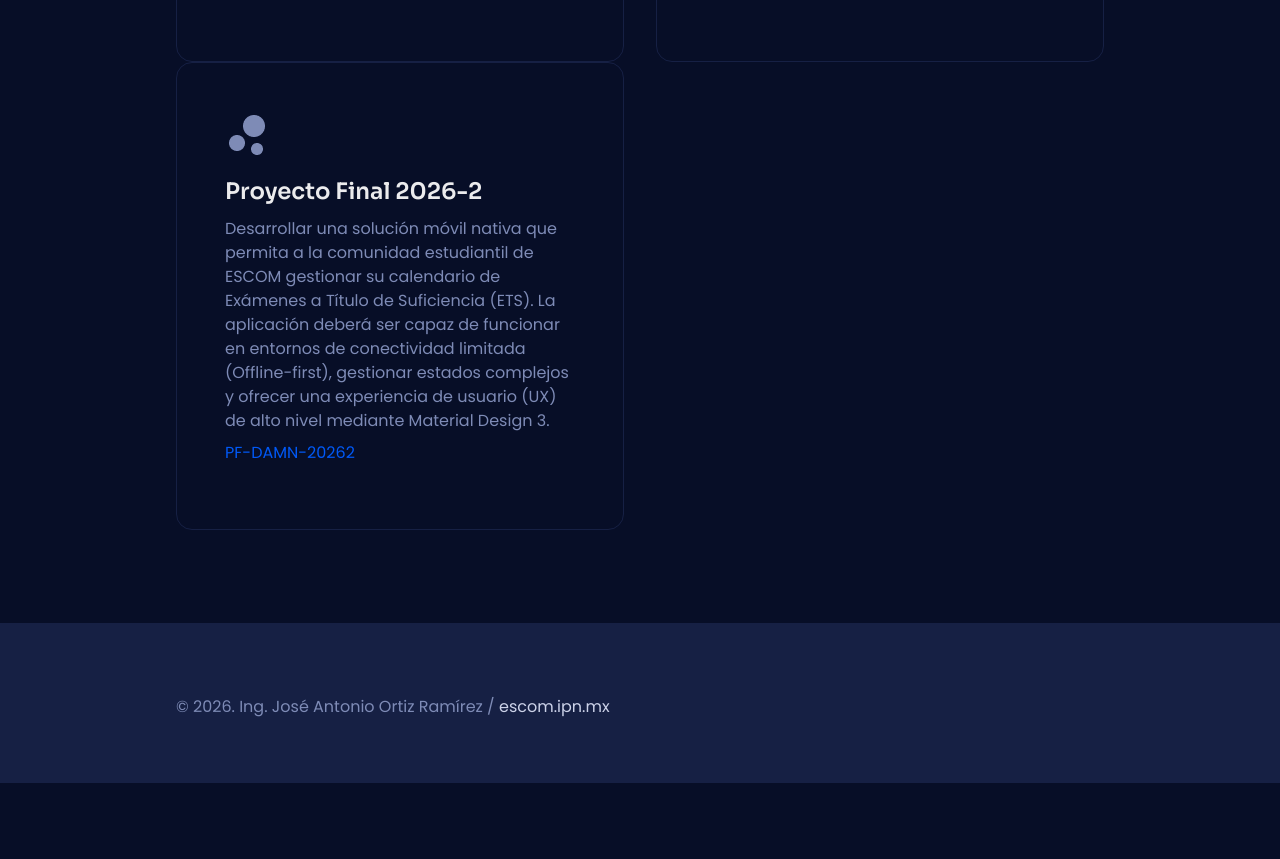
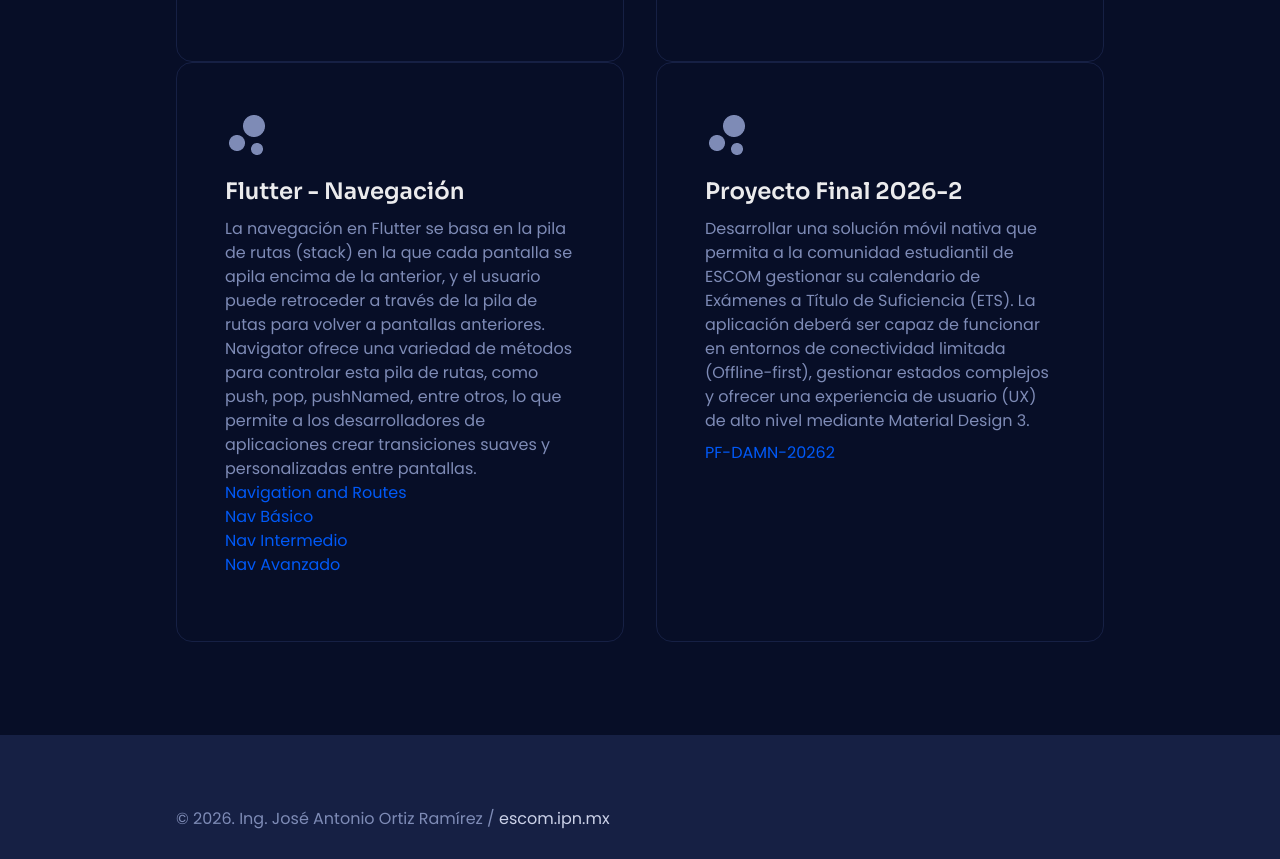
Before and after one commit to jaortizr/jaortizr.github.io, a plain HTML site: page index.html in a window 1280 px wide. Shown: the part 4300-5159 px from the top of the page. Before the commit the page ends 5083 px from the top, so only its background shows below. Drawn offline with Linux system fonts and the light colour scheme.

Commit message:
update -190326-

```diff
--- a/index.html
+++ b/index.html
@@ -229,6 +229,20 @@
             <div class="col-md-6">
               <div class="border rounded-1 border-700 h-100 features-items">
                 <div class="p-5"><img src="assets/img/gallery/trilored.png" alt="Tailored" style="width:48px;height:48px;" />
+                  <h3 class="pt-3 lh-base">Flutter - Navegación</h3>
+                  <p class="mb-0">La navegación en Flutter se basa en la pila de rutas (stack) en la que cada pantalla se apila encima de la anterior, y el usuario puede retroceder a través de la pila de rutas para volver a pantallas anteriores. Navigator ofrece una variedad de métodos para controlar esta pila de rutas, como push, pop, pushNamed, entre otros, lo que permite a los desarrolladores de aplicaciones crear transiciones suaves y personalizadas entre pantallas.</p>
+                  <p>
+                    <a href="https://docs.flutter.dev/ui/navigation">Navigation and Routes</a><br>
+                    <a href="./vgrs/flutter_Nav_basico.pdf">Nav Básico</a><br>
+                    <a href="./vgrs/flutter_Nav_intermedio.pdf">Nav Intermedio</a><br>
+                    <a href="./vgrs/flutter_Nav_avanzado.pdf">Nav Avanzado</a><br>
+                  </p>
+                </div>
+              </div>
+            </div>
+            <div class="col-md-6">
+              <div class="border rounded-1 border-700 h-100 features-items">
+                <div class="p-5"><img src="assets/img/gallery/trilored.png" alt="Tailored" style="width:48px;height:48px;" />
                   <h3 class="pt-3 lh-base">Proyecto Final 2026-2</h3>
                   <p class="mb-2">
                     Desarrollar una solución móvil nativa que permita a la comunidad estudiantil de ESCOM gestionar su calendario de Exámenes a Título de Suficiencia (ETS). La aplicación deberá ser capaz de funcionar en entornos de conectividad limitada (Offline-first), gestionar estados complejos y ofrecer una experiencia de usuario (UX) de alto nivel mediante Material Design 3.
```
